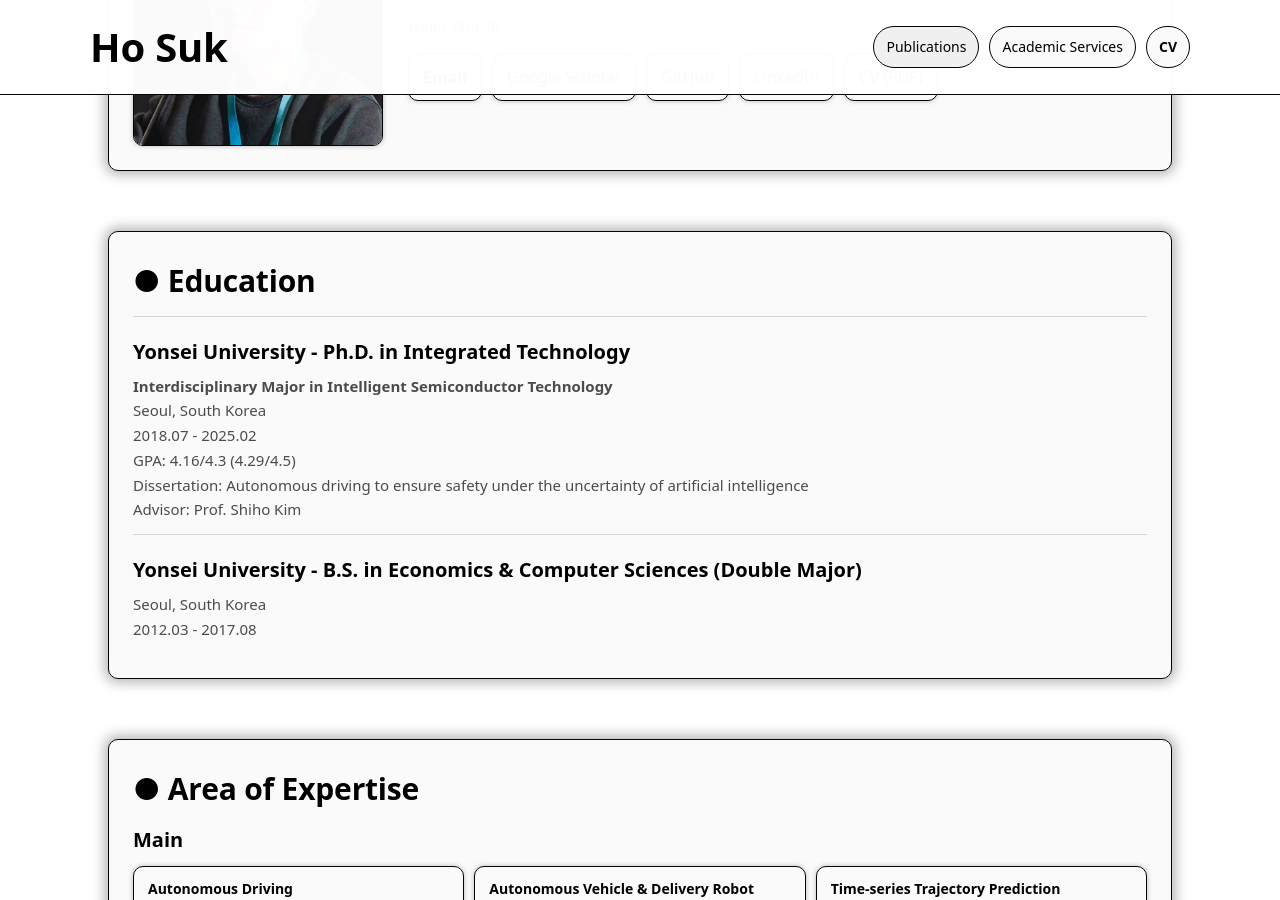
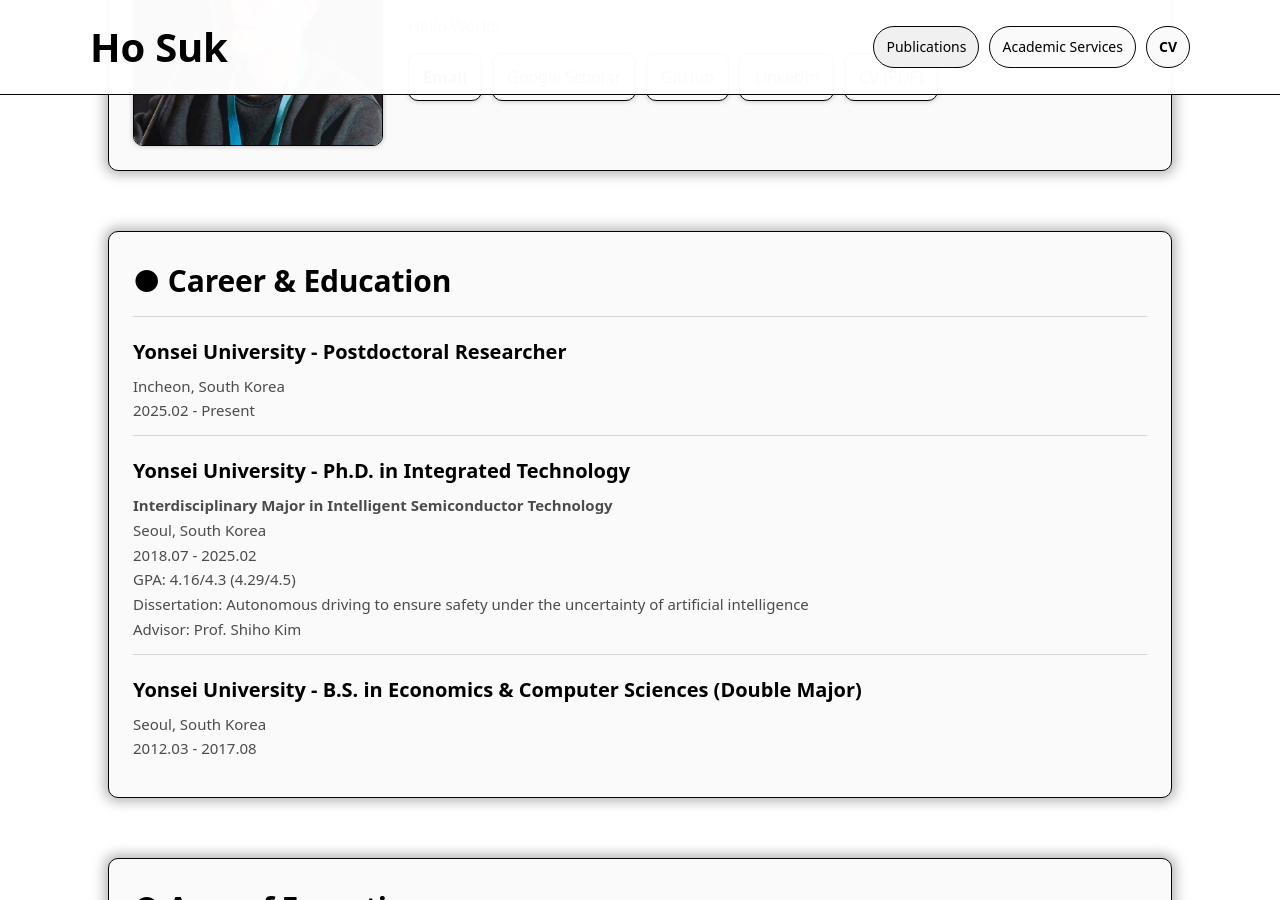
Before and after one commit to ho-suk-93/ho-suk-93.github.io, a Jekyll site: the page built from index.md, in a window 1280 px wide and 900 px high, scrolled down 308 px. Built offline with Jekyll 4.4.1, drawn with Linux system fonts in a browser that asks for light colours.

Commit message:
Update index.md

```diff
--- a/index.md
+++ b/index.md
@@ -30,7 +30,12 @@ description: "Ho Suk's Personal Website"
 
 <section id="education" class="section">
   <div class="card">
-    <div class="section-title">● Education</div>
+    <div class="section-title">● Career & Education</div>
+    <div class="list-item">
+      <p class="item-title">Yonsei University - Postdoctoral Researcher</p>
+      <p class="item-desc">Incheon, South Korea</p>
+      <p class="item-desc">2025.02 - Present</p>
+    </div>
     <div class="list-item">
       <p class="item-title">Yonsei University - Ph.D. in Integrated Technology</p>
       <p class="item-desc"><b>Interdisciplinary Major in Intelligent Semiconductor Technology</b></p>
```
